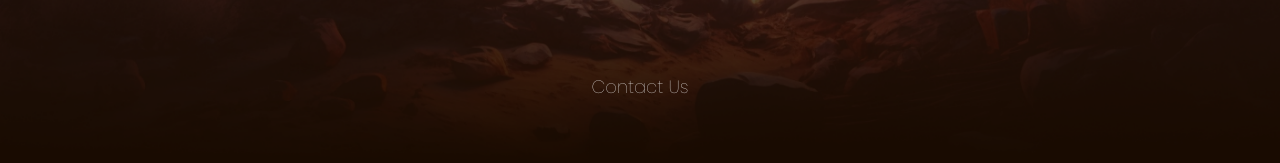
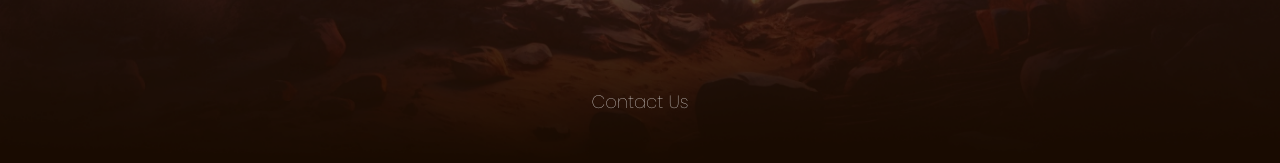
Before and after one commit to idealistworld/firesidebio, a plain HTML site: page apply/index.html in a window 1280 px wide. Shown: the part 599-762 px from the top of the page. Drawn offline with Linux system fonts and the light colour scheme.

Commit message:
Fixed Contact Us

```diff
--- a/style.css
+++ b/style.css
@@ -221,7 +221,8 @@ a:hover {
     color: #f1f1f1;
     font-size: 1.4vw;
     text-decoration: none;
-    padding: 60px 0px;
+    padding-top: 75px;
+    padding-bottom: 200px;
 }
 
 #contact-us:hover {
```
